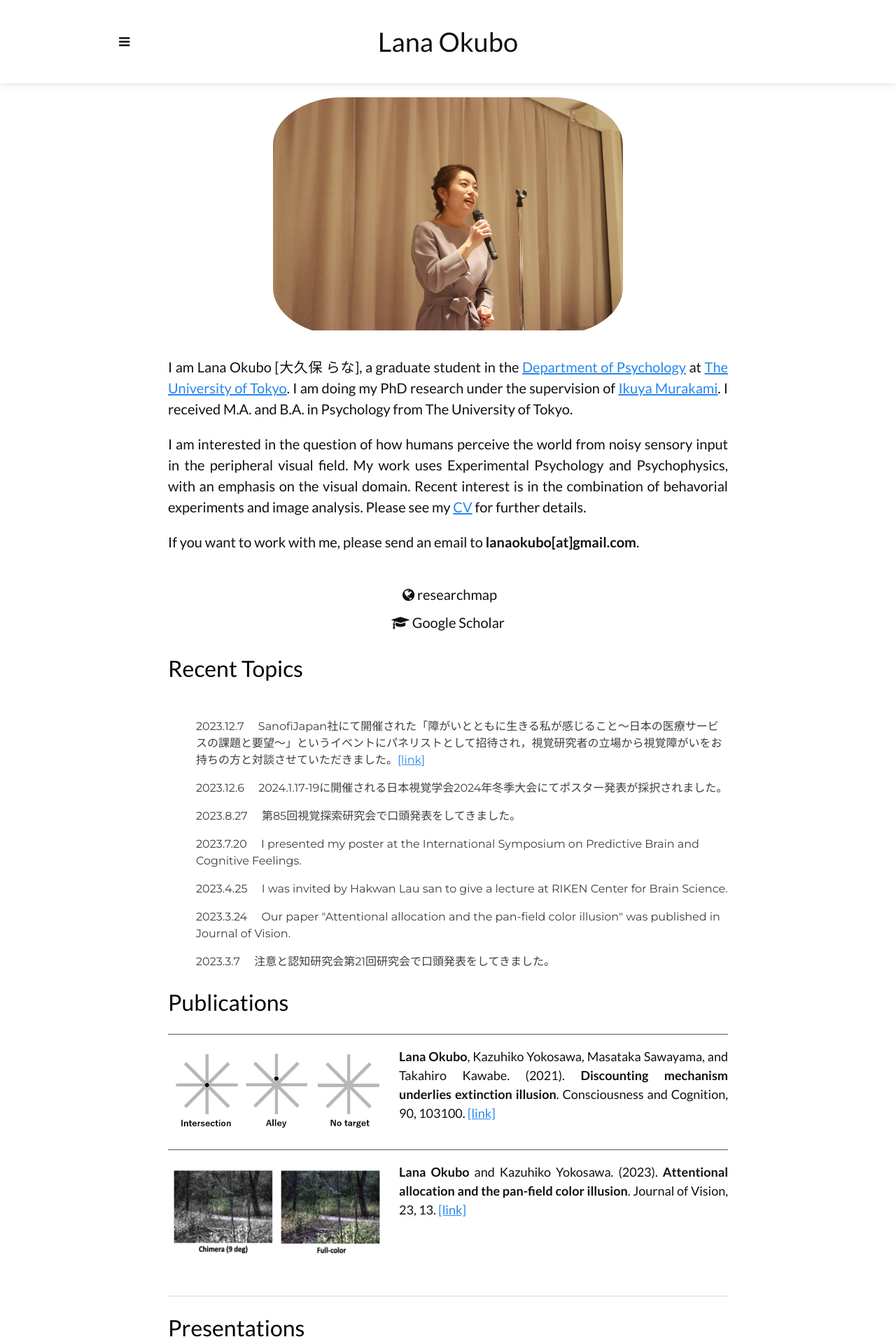
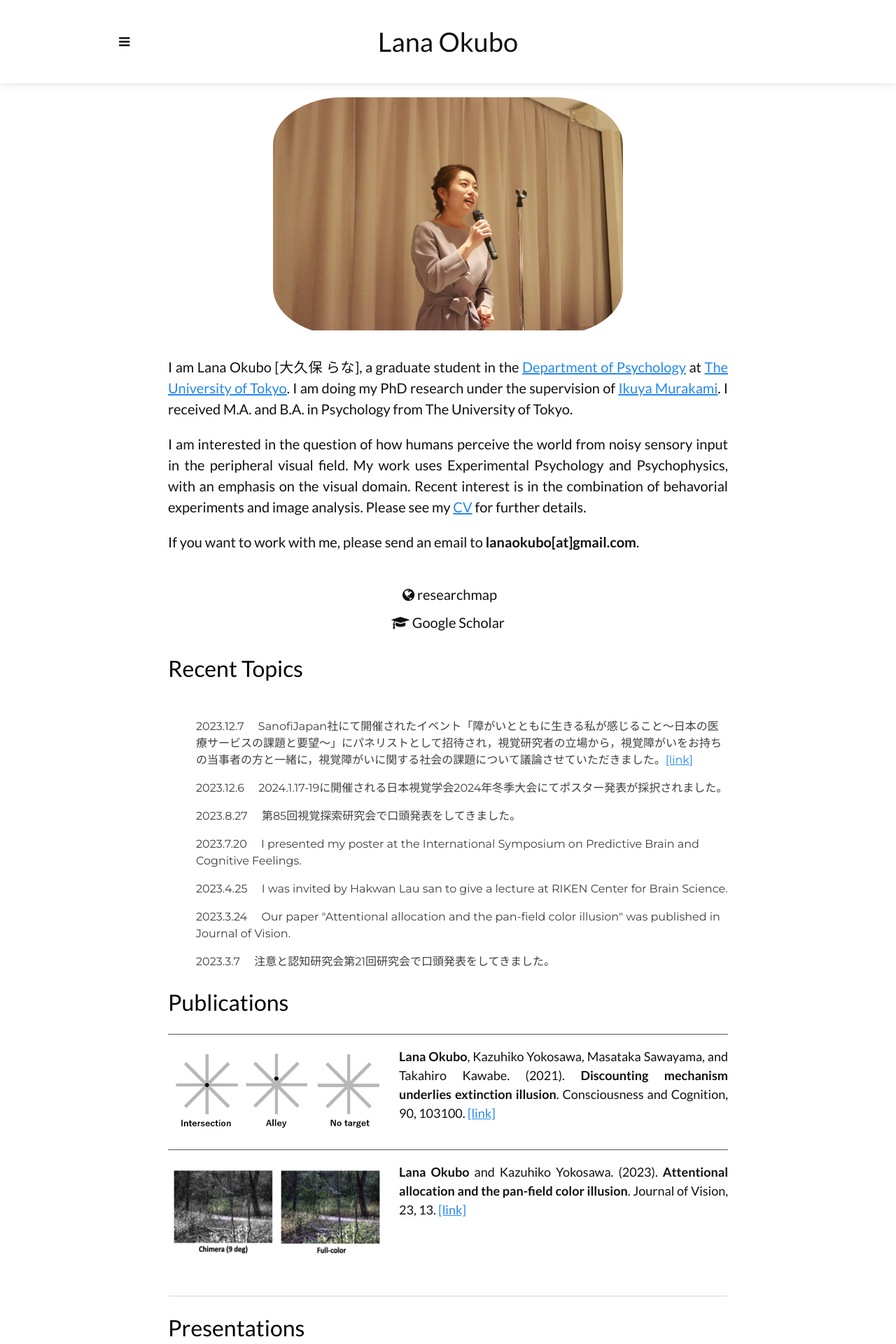
Before and after one commit to LNOKB/lnokb.github.io, a Jekyll site: the page built from index.html, in a window 1280 px wide. Shown: the top 1920 px of the page at 70% size. Built offline with Jekyll 4.4.1, drawn with Linux system fonts in a browser that asks for light colours.

Commit message:
Update index.html

```diff
--- a/index.html
+++ b/index.html
@@ -47,7 +47,7 @@ layout: home-page
     <ul>
 
        <p class="subtitle">
-        2023.12.7 　SanofiJapan社にて開催された「障がいとともに生きる私が感じること〜日本の医療サービスの課題と要望〜」というイベントにパネリストとして招待され，視覚研究者の立場から視覚障がいをお持ちの方と対談させていただきました。<a href="https://www.linkedin.com/feed/update/activity:7140890342978994176" target="_blank">[link]</a>
+        2023.12.7 　SanofiJapan社にて開催されたイベント「障がいとともに生きる私が感じること〜日本の医療サービスの課題と要望〜」にパネリストとして招待され，視覚研究者の立場から，視覚障がいをお持ちの当事者の方と一緒に，視覚障がいに関する社会の課題について議論させていただきました。<a href="https://www.linkedin.com/feed/update/activity:7140890342978994176" target="_blank">[link]</a>
       </p>
 
        <p class="subtitle">
```
